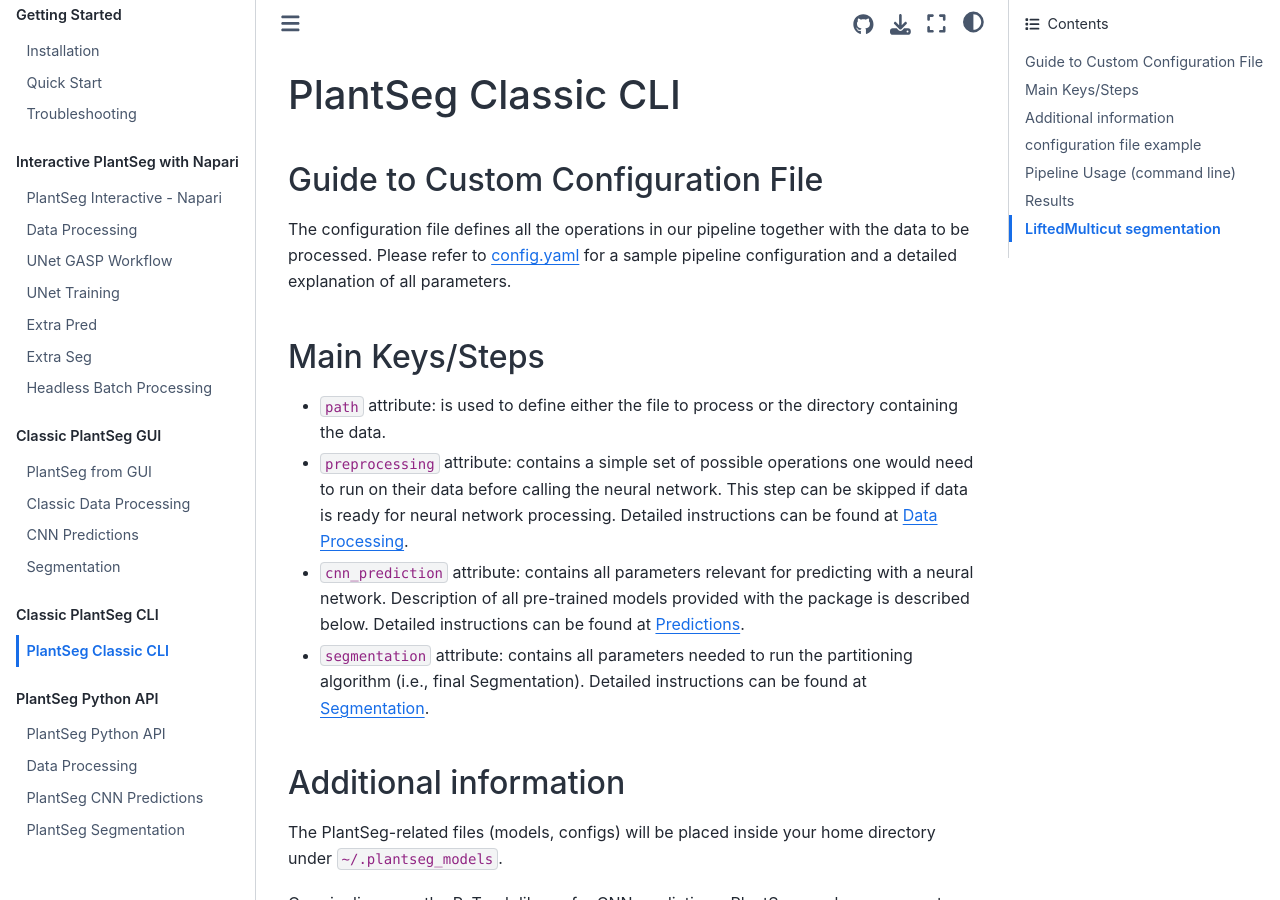
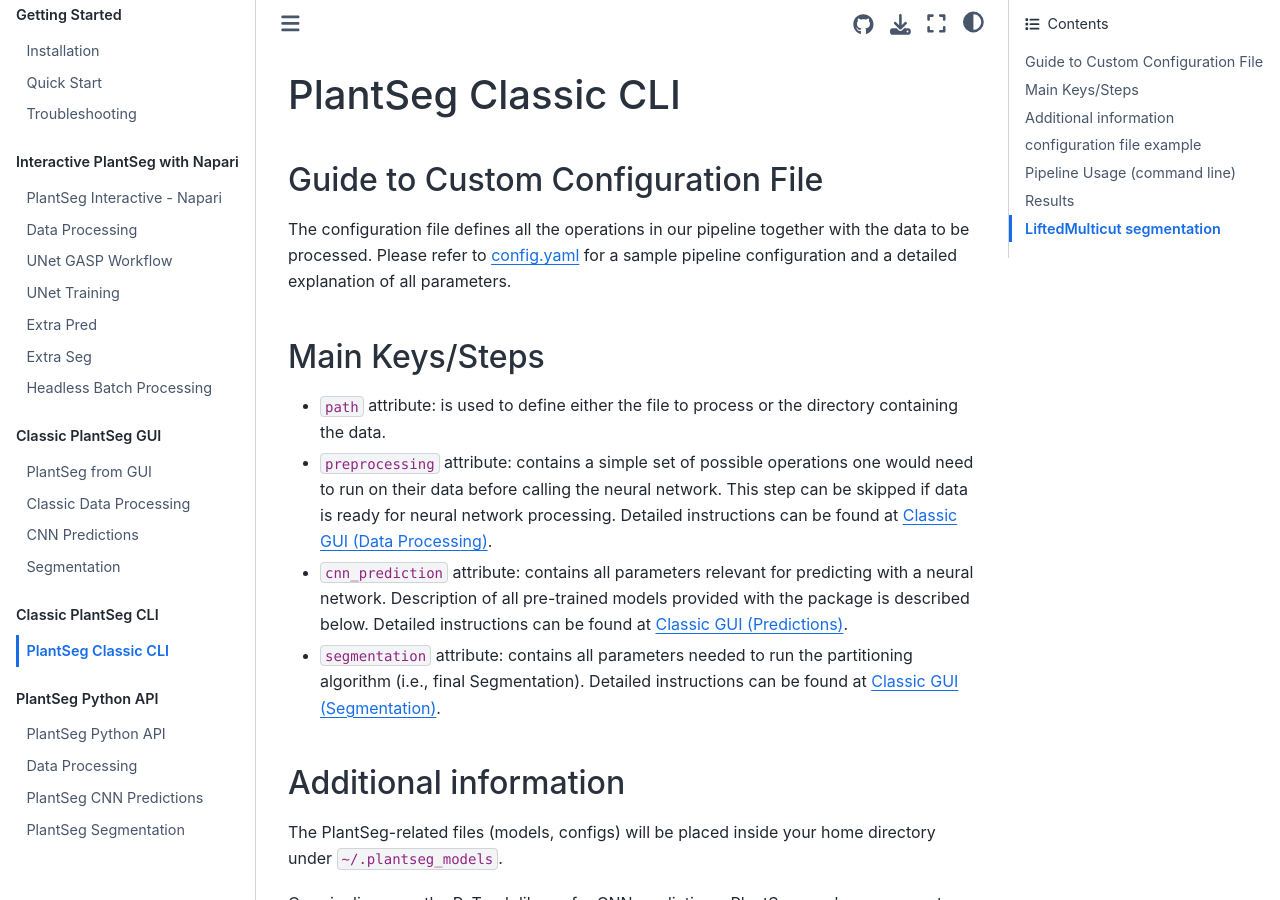
Before and after one commit to kreshuklab/plant-seg, a Jupyter Book: the page built from docs/chapters/plantseg_classic_cli/index.md, in a window 1280 px wide and 900 px high. Built offline with Jupyter Book 1.0.4 settings and Sphinx 7.4.7 and the Sphinx Book theme 1.1.4, drawn with Linux system fonts in a browser that asks for light colours.

```diff
--- a/docs/chapters/plantseg_classic_cli/index.md
+++ b/docs/chapters/plantseg_classic_cli/index.md
@@ -10,12 +10,12 @@ of all parameters.
 * `path` attribute: is used to define either the file to process or the directory containing the data.
 * `preprocessing` attribute: contains a simple set of possible operations one would need to run on their data before calling the neural network.
 This step can be skipped if data is ready for neural network processing.
-Detailed instructions can be found at [Data Processing](https://github.com/hci-unihd/plant-seg/wiki/Data-Processing).
+Detailed instructions can be found at [Classic GUI (Data Processing)](https://hci-unihd.github.io/plant-seg/chapters/plantseg_classic_gui/data_processing.html).
 * `cnn_prediction` attribute: contains all parameters relevant for predicting with a neural network.
 Description of all pre-trained models provided with the package is described below.
-Detailed instructions can be found at [Predictions](https://github.com/hci-unihd/plant-seg/wiki/Predictions).
+Detailed instructions can be found at [Classic GUI (Predictions)](https://hci-unihd.github.io/plant-seg/chapters/plantseg_classic_gui/cnn_predictions.html).
 * `segmentation` attribute: contains all parameters needed to run the partitioning algorithm (i.e., final Segmentation).
-Detailed instructions can be found at [Segmentation](https://github.com/hci-unihd/plant-seg/wiki/Segmentation.md).
+Detailed instructions can be found at [Classic GUI (Segmentation)](https://hci-unihd.github.io/plant-seg/chapters/plantseg_classic_gui/segmentation.html).
 
 ## Additional information
 
```
Also changed, not shown: docs/chapters/getting_started/quick_start.md (+6 -4 lines), docs/chapters/plantseg_classic_gui/segmentation.md (+1 -1 lines).
